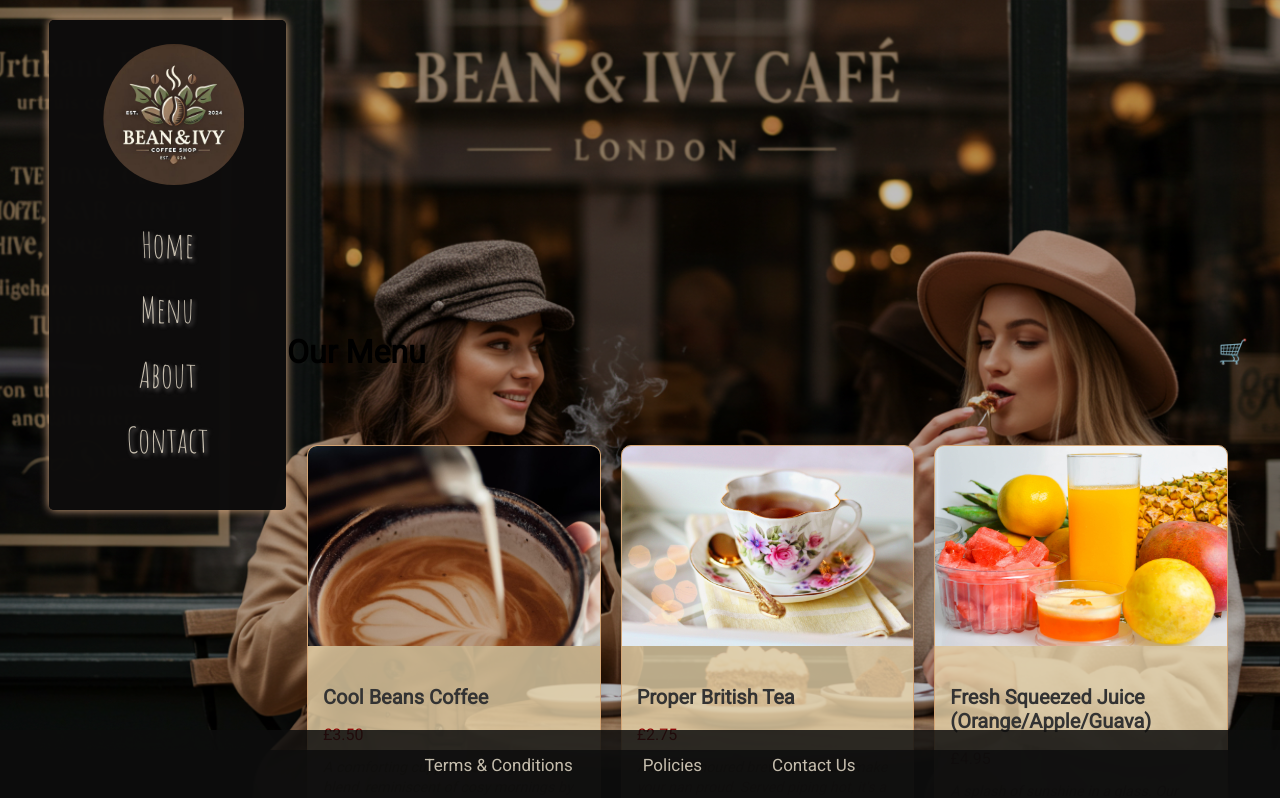
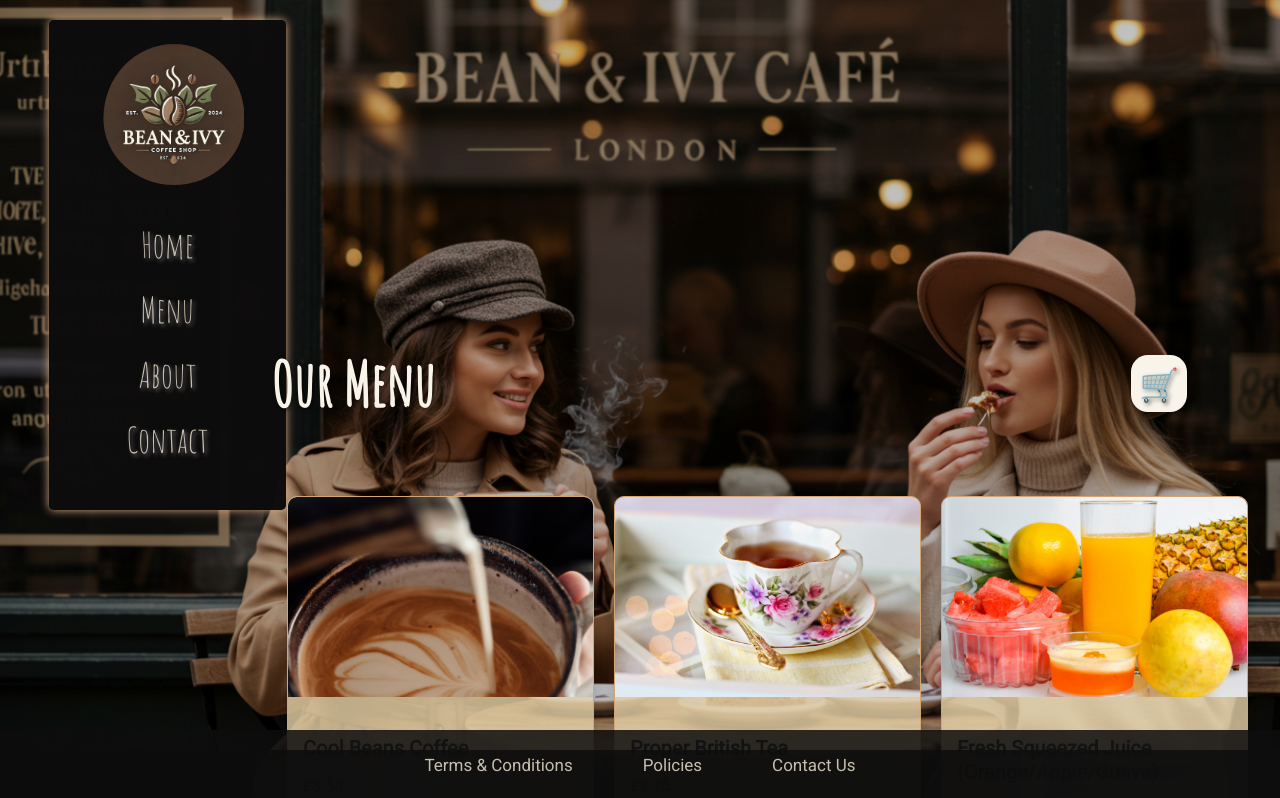
Before and after one commit to Wolfgang2025/BeanIvyCafeApp, a React (Create React App) app: page /menu in a window 1280 px wide. Shown: the top 798 px of the page. Built offline with nearby package versions, Linux system fonts and the light colour scheme; a web font is replaced by a local one.

Commit message:
updated menu page header styling

```diff
--- a/src/pages2/MenuPage.jsx
+++ b/src/pages2/MenuPage.jsx
@@ -4,7 +4,6 @@
 import { menuItems } from "../data2/menuData";
 import MenuItem from "../components2/MenuItem";
 import "../styles2/MenuPage.css";
-
 
 const MenuPage = () => {
   const [cartItems, setCartItems] = useState([]);
@@ -17,7 +16,7 @@
   return (
     <div className="menu-page">
       <div className="menu-header">
-        <h1>Our Menu</h1>
+        <h2>Our Menu</h2>
         <div className="cart-icon" onClick={() => setIsCartOpen(!isCartOpen)}>
           🛒 {cartItems.length > 0 && <span>{cartItems.length}</span>}
         </div>
--- a/src/styles2/MenuPage.css
+++ b/src/styles2/MenuPage.css
@@ -1,20 +1,29 @@
 .menu-page {
-  padding: 2rem;
+  padding: 1rem;
   position: relative;
-
 }
 
 .menu-header {
   display: flex;
   justify-content: space-between;
   align-items: center;
-  margin-bottom: 2rem;
+  margin-bottom: 0.5rem;
+  font-family: "Amatic SC", cursive;
+  font-size: 2.5em;
+  color: #f8f4e9;
+  text-shadow: 2px 2px 4px rgba(0, 0, 0, 0.5);
 }
 
 .cart-icon {
   cursor: pointer;
-  font-size: 1.5rem;
+  font-size: 2rem;
   position: relative;
+  right: 6vw;
+  background-color: #f8f4e9;
+  background-size: 4rem;
+  border-width: 3rem;
+  padding: 0.5rem;
+  border-radius: 30%;
 }
 
 .cart-icon span {
@@ -32,7 +41,7 @@
   display: grid;
   grid-template-columns: repeat(auto-fit, minmax(250px, 1fr));
   gap: 20px;
-  padding: 20px;
+  padding: 1rem;
 }
 
 .menu-item {
@@ -40,7 +49,7 @@
   border-radius: 10px;
   overflow: hidden;
   text-align: left; /* Left-align text inside the menu item */
-  background-color:  rgba(230, 210, 169, 0.8);
+  background-color: rgba(230, 210, 169, 0.8);
   box-shadow: 0 4px 8px rgba(0, 0, 0, 0.1); /* Subtle shadow for depth */
   transition: transform 0.3s ease, box-shadow 0.3s ease;
 }
@@ -95,5 +104,5 @@
 }
 
 .add-to-cart-btn:hover {
-  background:#a88c6f;;
+  background: #a88c6f;
 }
```
